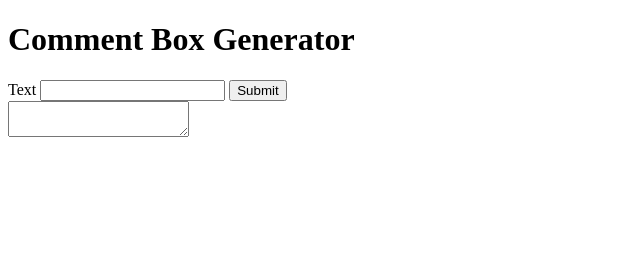
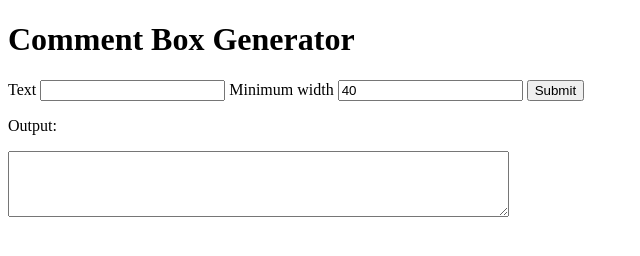
Before and after one commit to nouxinf/comment-box-generator, a website: page public/index.html in a window 1280 px wide. Shown: the whole page, without its empty margins (0-640 px from the left). Drawn offline with Linux system fonts and the light colour scheme.

Commit message:
add minimum width field (and deployed!)

```diff
--- a/public/index.html
+++ b/public/index.html
@@ -18,15 +18,26 @@
 					type="text"
 				/>
 			</label>
+			<label>
+				Minimum width
+				<input
+					id="minwidth"
+					type="number"
+					value="40"
+				/>
+			</label>
 			<input
 				id="submit"
 				type="submit"
 				value="Submit"
 			/>
 		</form>
+		<p>Output:</p>
 		<textarea
 			id="output"
 			readonly
+			cols="60"
+			rows="4"
 		>
 		</textarea>
 		<script src="main.js"></script>
--- a/public/main.js
+++ b/public/main.js
@@ -1,7 +1,10 @@
 const textValue = () => document.getElementById("text").value;
 
-const banner = (text, width = 40) => {
-	if (text.length + 2 > 40) {
+const banner = (
+	text,
+	width = document.getElementById("minwidth").value || 40, // fallback to 40
+) => {
+	if (text.length + 2 > width) {
 		width = text.length + 6;
 	}
 	const outerLine = "# " + "=".repeat(width - 2);
```
